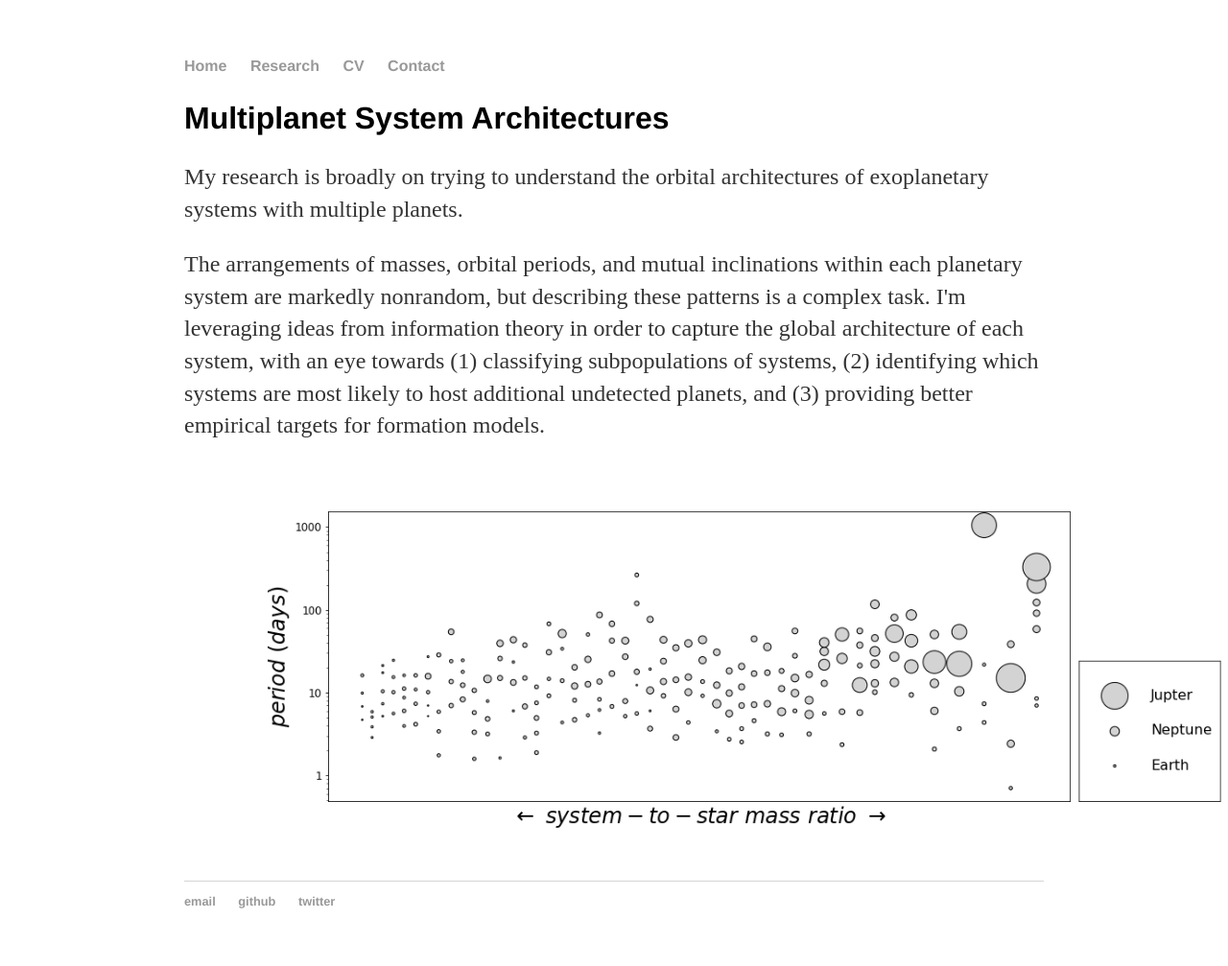
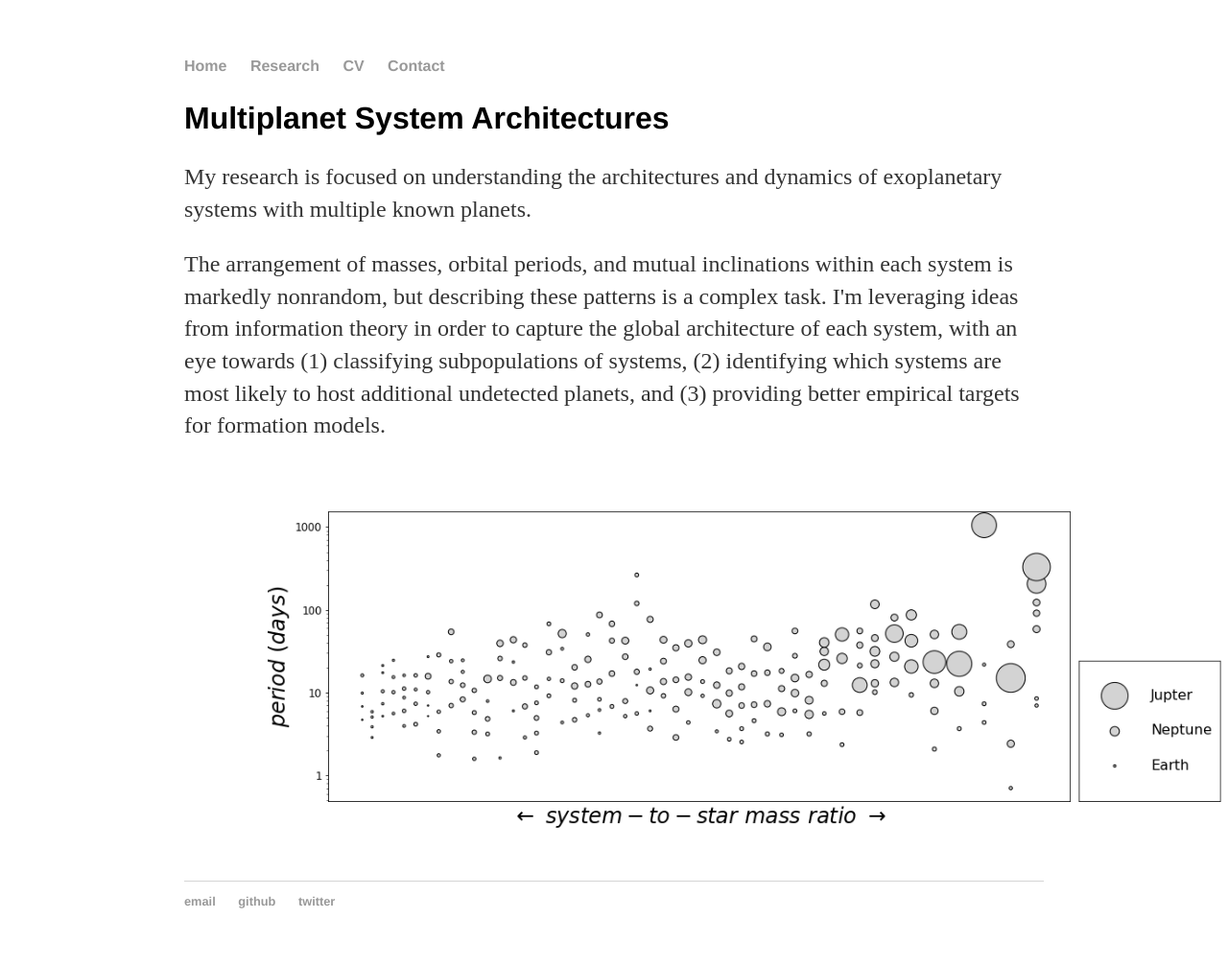
Before and after one commit to gjgilbert/gjgilbert.github.io, a Jekyll site: the page built from research/index.html, in a window 1280 px wide. Shown: the whole page at 96% size. Built offline with Jekyll 4.4.1, drawn with Linux system fonts in a browser that asks for light colours.

Commit message:
Update index.html

```diff
--- a/research/index.html
+++ b/research/index.html
@@ -4,7 +4,7 @@ title: Greg Gilbert - Research
 ---
 <div class="blurb">
 	<h2>Multiplanet System Architectures</h2>
-	<p>My research is broadly on trying to understand the orbital architectures of exoplanetary systems with multiple planets.</p>
-	<p>The arrangements of masses, orbital periods, and mutual inclinations within each planetary system are markedly nonrandom, but describing these patterns is a complex task. I'm leveraging ideas from information theory in order to capture the global architecture of each system, with an eye towards (1) classifying subpopulations of systems, (2) identifying which systems are most likely to host additional undetected planets, and (3) providing better empirical targets for formation models.</p>
+	<p>My research is focused on understanding the architectures and dynamics of exoplanetary systems with multiple known planets.</p>
+	<p>The arrangement of masses, orbital periods, and mutual inclinations within each system is markedly nonrandom, but describing these patterns is a complex task. I'm leveraging ideas from information theory in order to capture the global architecture of each system, with an eye towards (1) classifying subpopulations of systems, (2) identifying which systems are most likely to host additional undetected planets, and (3) providing better empirical targets for formation models.</p>
 	<p><img src="gallery.png" width="1200", height="400"></p>
 </div><!-- /.blurb -->
```
